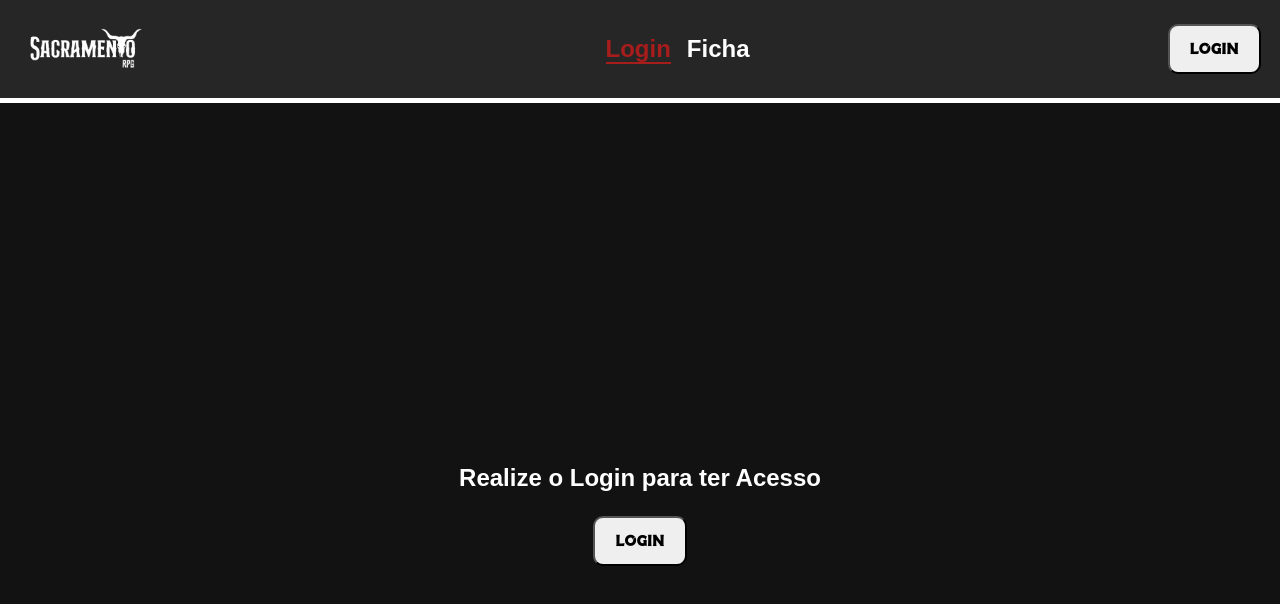
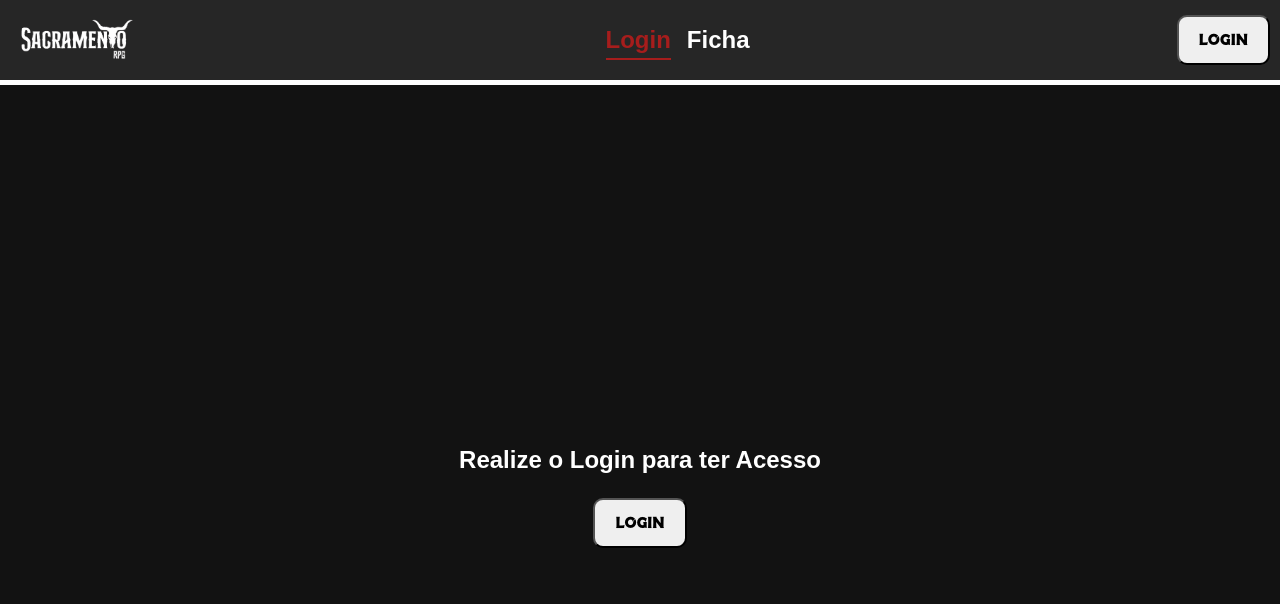
Before and after one commit to gabrield14s/som-das-seis, a React (Create React App) app: page / in a window 1280 px wide. Shown: the top 604 px of the page. Built offline with nearby package versions, Linux system fonts and the light colour scheme; no server answers.

Commit message:
tamanho da nav bar dimunuida e mais alguns frus frus

```diff
--- a/src/Components/Navbar.jsx
+++ b/src/Components/Navbar.jsx
@@ -10,7 +10,7 @@ export default function Navbar() {
 
   return (
     <>
-      <nav className="nav-container" style={{ padding: "1.2rem" }}>
+      <nav className="nav-container" style={{ padding: "10px" }}>
         <button className="hamburger" onClick={toggleMenu}>
           ☰
         </button>
--- a/src/styles/NavbarStyles.css
+++ b/src/styles/NavbarStyles.css
@@ -37,6 +37,7 @@
 
 .nav-link.active {
   color: #A61D1C;
+  padding-bottom: 5px ;
   border-bottom: 2px solid #A61D1C;
 }
 
```
